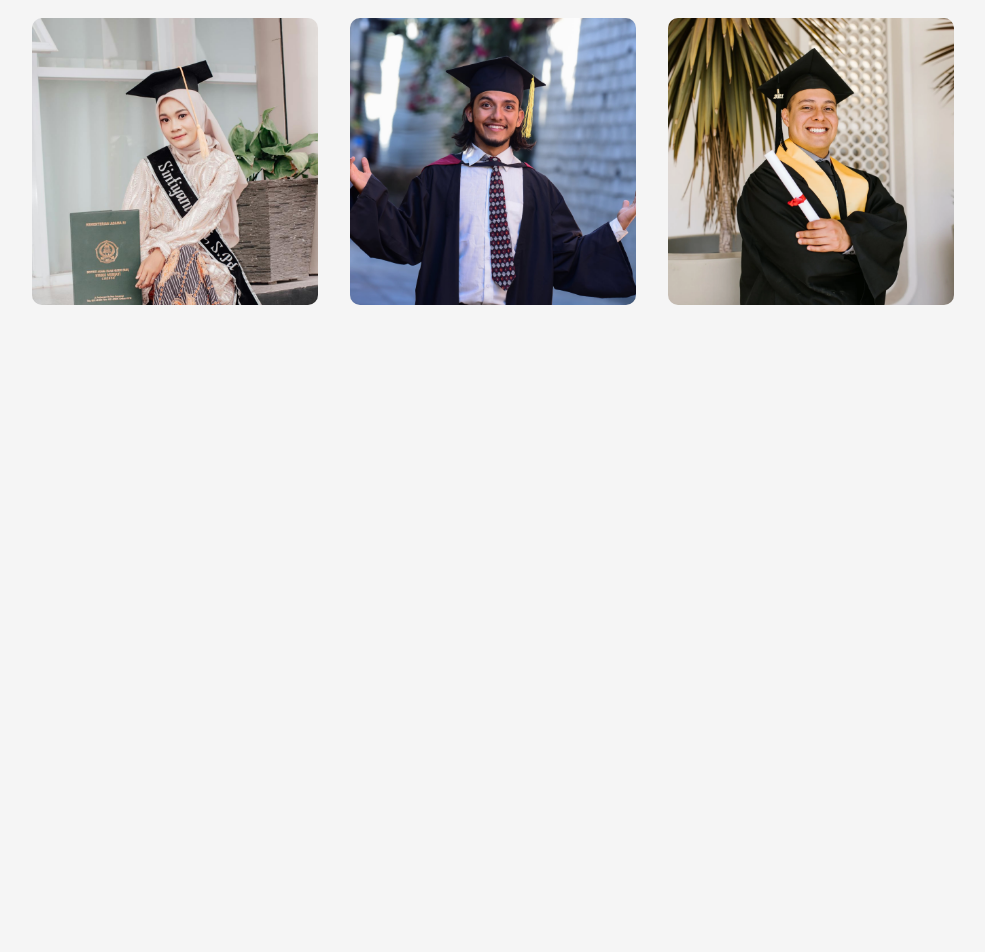
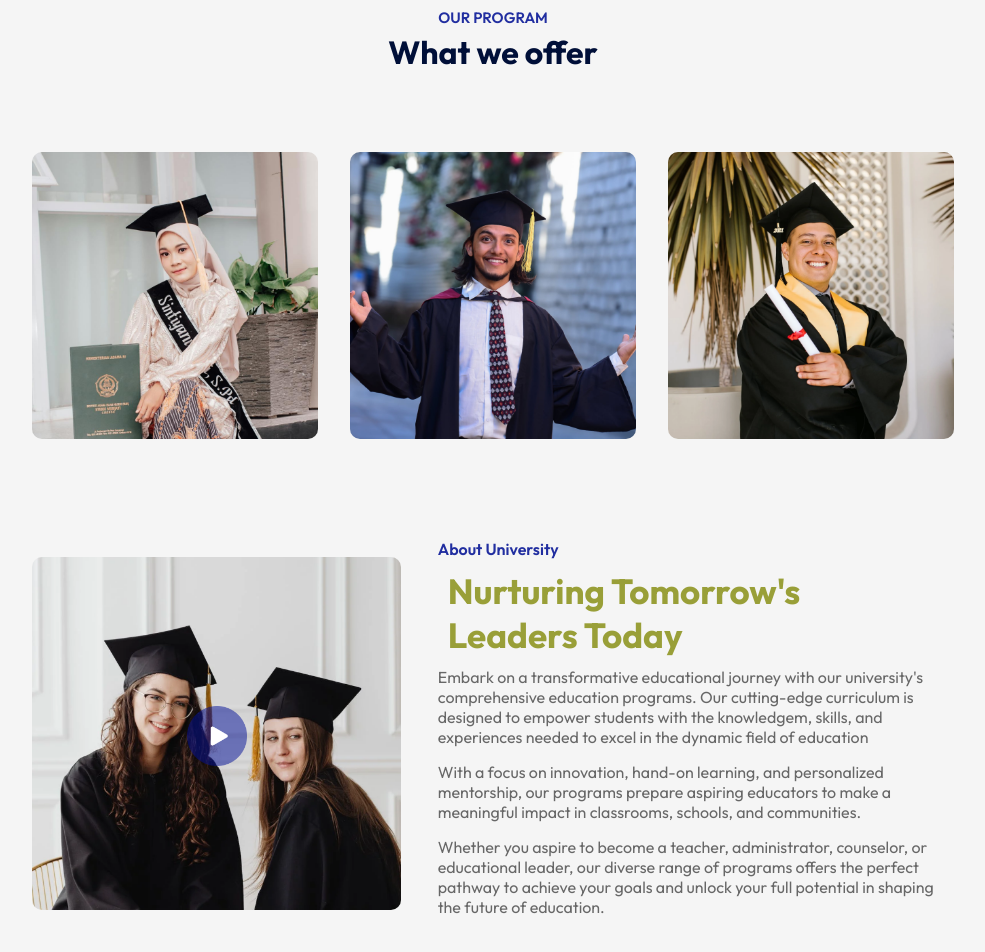
Before and after one commit to Dnrats/Edusity, a React (Vite) app in the folder edusity/: page / in a window 1280 px wide. Shown: the part 862-1814 px from the top of the page, without its empty margins (147-1132 px from the left). Before the commit the page ends 1247 px from the top, so only its background shows below. Built offline with nearby package versions, Linux system fonts and the light colour scheme.

Commit message:
Added sticky nav bar and style to the new section

```diff
--- a/edusity/src/App.jsx
+++ b/edusity/src/App.jsx
@@ -1,7 +1,9 @@
 import React from 'react'
 import Navbar from './Components/Navbar/Navbar'
-import Hero from './Components/Navbar/Hero/Hero'
+import Hero from './Components/Hero/Hero'
 import Programs from './Components/Programs/Programs'
+import Title from './Components/Title/Title'
+import About from './Components/About/About'
 
 const App = () => {
   return (
@@ -9,7 +11,9 @@
       <Navbar/>
       <Hero/>
       <div className="container">
+        <Title subTitle='Our PROGRAM' title='What we offer'/>
         <Programs/>
+        <About/>
       </div>
     </div>
   )
--- /dev/null
+++ b/edusity/src/Components/About/About.css
@@ -0,0 +1,40 @@
+.about{
+    margin: 100px auto;
+    display: flex;
+    align-items: center;
+    justify-content: space-between;
+    width: 90%;
+}
+.about-left{
+    flex-basis: 40%;
+    position: relative;
+}
+.about-right{
+    flex-basis: 56%;
+}
+.about-img{
+    width: 100%;
+    border-radius: 10px;
+}
+.play-icon{
+    width: 60px;
+    position: absolute;
+    top: 50%;
+    left: 50%;
+    transform: translate(-50%, -50%);
+}
+.about h3{
+    font-weight: 600;
+    font-size: 16px;
+    color: #212EA0;
+}
+.about h2{
+    font-size: 35px;
+    color: #999F38;
+    margin: 10px;
+    max-width: 400px;
+}
+.about p{
+    color: #676767;
+    margin-bottom: 15px;
+}
--- /dev/null
+++ b/edusity/src/Components/About/About.jsx
@@ -0,0 +1,24 @@
+import React from 'react'
+import './About.css'
+import about_img from '/src/assets/about.png'
+import play_icon from '/src/assets/play-icon.png'
+
+const About = () => {
+  return (
+    <div className='about'>
+        <div className="about-left">
+            <img src={about_img} alt="" className='about-img'/>
+            <img src={play_icon} alt="" className='play-icon'/>
+        </div>
+        <div className="about-right">
+            <h3>About University</h3>
+            <h2>Nurturing Tomorrow&#39;s Leaders Today</h2>
+            <p>Embark on a transformative educational journey with our university&#39;s comprehensive education programs. Our cutting-edge curriculum is designed to empower students with the knowledgem, skills, and experiences needed to excel in the dynamic field of education</p>
+            <p>With a focus on innovation, hand-on learning, and personalized mentorship, our programs prepare aspiring educators to make a meaningful impact in classrooms, schools, and communities.</p>
+            <p>Whether you aspire to become a teacher, administrator, counselor, or educational leader, our diverse range of programs offers the perfect pathway to achieve your goals and unlock your full potential in shaping the future of education.</p>
+        </div>
+    </div>
+  )
+}
+
+export default About
--- a/edusity/src/Components/Navbar/Navbar.css
+++ b/edusity/src/Components/Navbar/Navbar.css
@@ -19,3 +19,7 @@
     margin: 5px 20px;
     font-size: 16px;
 }
+.dark-nav{
+    background: #212EA0;
+    transition: 0.5s;
+}
--- a/edusity/src/Components/Navbar/Navbar.jsx
+++ b/edusity/src/Components/Navbar/Navbar.jsx
@@ -1,9 +1,15 @@
-import React from 'react'
+import React, { useEffect, useState } from 'react'
 import './Navbar.css'
 import logo from '../../assets/logo.png'
 const Navbar = () => {
+  const [sticky, setSticky] = useState(false)
+  useEffect(() =>{
+    window.addEventListener('scroll', ()=> {
+      window.scrollY > 50 ? setSticky(true) : setSticky(false)
+    })
+  }, []);
   return (
-    <nav className='container'>
+    <nav className={`container ${sticky? 'dark-nav' : ' '}`}>
         <img src={logo}  alt="" className='logo'/>
         <ul>
             <li>Home</li>
--- a/edusity/src/Components/Title/Title.css
+++ b/edusity/src/Components/Title/Title.css
@@ -0,0 +1,14 @@
+.title{
+    text-align: center;
+    color: #212EA0;
+    font-size: 15px;
+    font-weight: 600;
+    text-transform: uppercase;
+    margin: 70px 0 30px;
+}
+.title h2{
+    font-size: 32px;
+    color: #000F38;
+    margin-top: 5px;
+    text-transform: none;
+}
--- a/edusity/src/Components/Title/Title.jsx
+++ b/edusity/src/Components/Title/Title.jsx
@@ -0,0 +1,13 @@
+import React from 'react'
+import './Title.css'
+
+const Title = ({subTitle, title}) => {
+  return (
+    <div className='title'>
+      <p>{subTitle}</p>
+      <h2>{title}</h2>
+    </div>
+  )
+}
+
+export default Title
```
Also changed, not shown: edusity/src/Components/Hero/Hero.css (renamed from edusity/src/Components/Navbar/Hero/Hero.css), edusity/src/Components/Hero/Hero.jsx (renamed from edusity/src/Components/Navbar/Hero/Hero.jsx).
